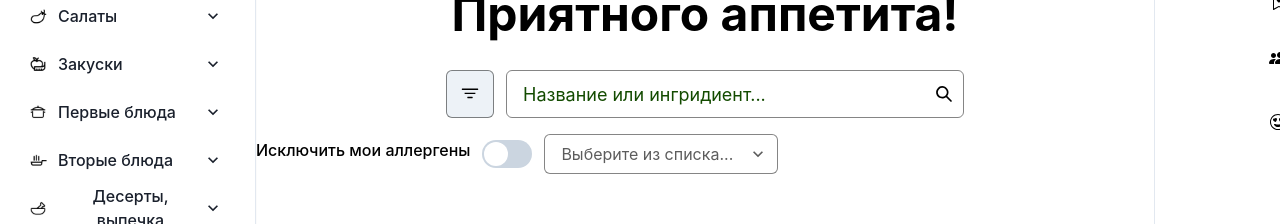
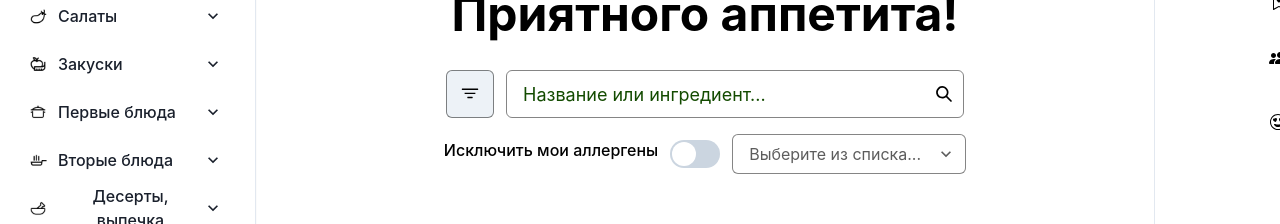
Before and after one commit to Twiggyshine/Clevertec-Project, a React (Vite) app: page / in a window 1280 px wide. Shown: the part 122-346 px from the top of the page. Built offline with nearby package versions, Linux system fonts and the light colour scheme.

Commit message:
feat(routing): add basic application routes

```diff
--- a/src/components/nav/NavPanel.tsx
+++ b/src/components/nav/NavPanel.tsx
@@ -30,7 +30,6 @@ const NavPanel = () => (
 
             <Flex mb='16px' justifyContent='center' gap='12px'>
                 <Button
-                    px='24px'
                     border='1px solid rgba(0, 0, 0, 0.48)'
                     borderRadius='6px'
                     p='0px 12px'
@@ -53,7 +52,7 @@ const NavPanel = () => (
 
                 <InputGroup maxW='458px'>
                     <Input
-                        placeholder='Название или ингридиент...'
+                        placeholder='Название или ингредиент...'
                         borderRadius='6px'
                         pr='40px'
                         border='1px solid rgba(0, 0, 0, 0.48)'
@@ -68,8 +67,7 @@ const NavPanel = () => (
                 </InputGroup>
             </Flex>
 
-            <Flex align='center' justifyContent='center' gap='10px'>
-                <FormControl as={Flex} alignItems='center'>
+            <FormControl as={Flex} alignItems='center' justifyContent='center'>
                 <FormLabel
                     htmlFor='allergens-toggle'
                     fontWeight='500'
@@ -82,10 +80,13 @@ const NavPanel = () => (
                 <Switch id='allergens-toggle' colorScheme='green' size='lg' mr='12px' />
 
                 <Select
+                    id='diet-filter'
                     placeholder='Выберите из списка...'
                     border='1px solid rgba(0, 0, 0, 0.48)'
                     borderRadius='6px'
-                        w='234px'
+                    minW='200px'
+                    w='100%'
+                    maxW='234px'
                     h='40px'
                     bg='#fff'
                     color='rgba(0, 0, 0, 0.64)'
@@ -96,7 +97,6 @@ const NavPanel = () => (
                     <option value='option4'>Веганские</option>
                 </Select>
             </FormControl>
-            </Flex>
         </Box>
     </Flex>
 );
```
Also changed, not shown: src/pages/mainPage.tsx (added). Lines whose indentation alone changed are shown as unchanged.
